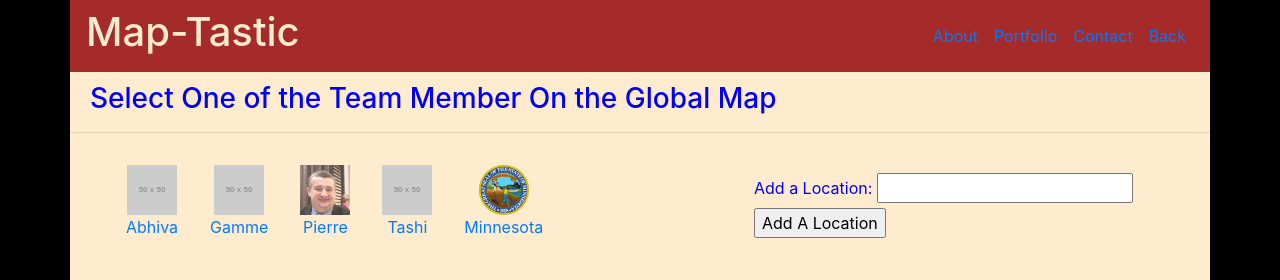
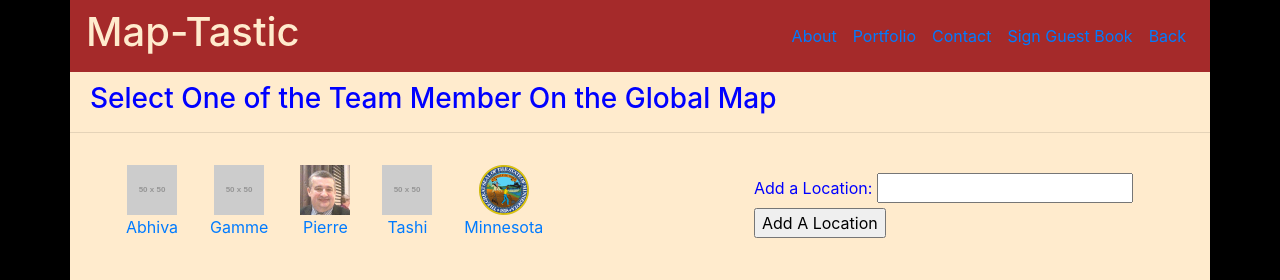
Before and after one commit to usa85/usa85.github.io, a plain HTML site: page maptastic/aTeam.html in a window 1280 px wide. Shown: the top 280 px of the page. Drawn offline with nearby package versions, Linux system fonts and the light colour scheme; some packages are replaced by stand-ins of ours; placeholder pictures from the web are drawn by us.

Commit message:
with nav

```diff
--- a/maptastic/aTeam.html
+++ b/maptastic/aTeam.html
@@ -135,6 +135,9 @@
                               <li class="nav-item">
                                   <a class="nav-link " href="https://usa85.github.io/Contact.html">Contact</a>
                               </li>
+                              <li class="nav-item">
+                                <a class="nav-link " href="https://usa85.github.io/maptastic/EmployeeData/">Sign Guest Book</a>
+                            </li>
                               <li class="nav-item">
                                 <a class="nav-link " href="https://usa85.github.io/maptastic/index.html">Back</a>
                             </li>
```
